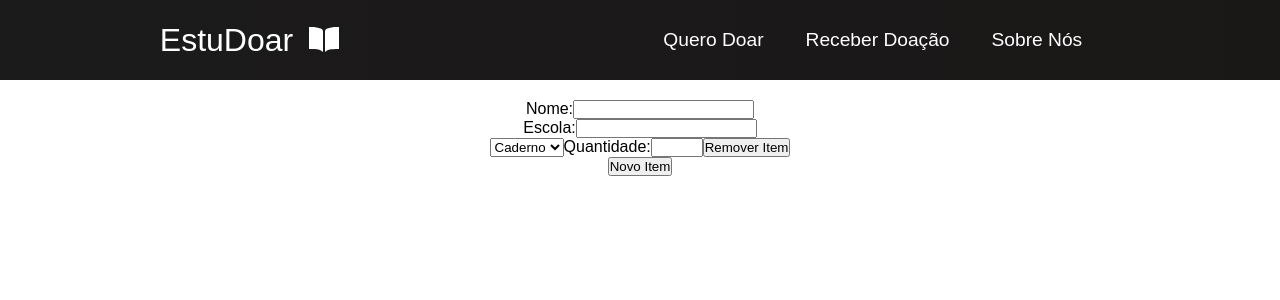
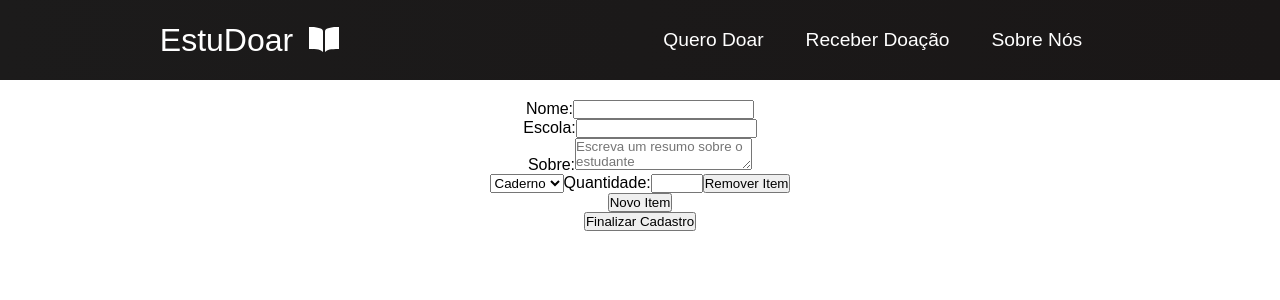
Before and after one commit to joaogutierrre/EstuDoar, a React (Create React App) app in the folder frontend/: page /student-dashboard/add-student in a window 1280 px wide. Shown: the top 300 px of the page. Built offline with nearby package versions, Linux system fonts and the light colour scheme.

Commit message:
Add about input

```diff
--- a/frontend/src/pages/RegisterStudent.jsx
+++ b/frontend/src/pages/RegisterStudent.jsx
@@ -8,6 +8,7 @@ class RegisterStudent extends Component {
         this.state = {
             name: '',
             school: '',
+            about: '',
             supplyList: [{
                 id: '',
                 name: '',
@@ -21,7 +22,6 @@ class RegisterStudent extends Component {
     }
 
     setItem(index, event) {
-        console.log(index, event);
         const { supplyList } = this.state;
         const newSupply = [...supplyList];
         newSupply[index][event.target.name] = event.target.value;
@@ -57,7 +57,7 @@ class RegisterStudent extends Component {
     }
 
     render () {
-        const { name, school, supplyList } = this.state;
+        const { name, school, about, supplyList } = this.state;
         return(
             <form action="" className='student-register-form'>
                 <label>
@@ -67,6 +67,15 @@ class RegisterStudent extends Component {
                 <label>
                     Escola:
                     <input type="text" name="school" value={school} onChange={this.handleInputChange} />
+                </label>
+                <label>
+                    Sobre:
+                    <textarea
+                        name="about"
+                        value={about}
+                        onChange={this.handleInputChange}
+                        placeholder="Escreva um resumo sobre o estudante"
+                    />
                 </label>
                 <div className="list-container">
                     {supplyList.map((item , index) => (
@@ -78,6 +87,7 @@ class RegisterStudent extends Component {
                     />))}
                 </div>
                 <button onClick={this.addItemToList}>Novo Item</button>
+                <button>Finalizar Cadastro</button>
             </form>
         )
     }
```
